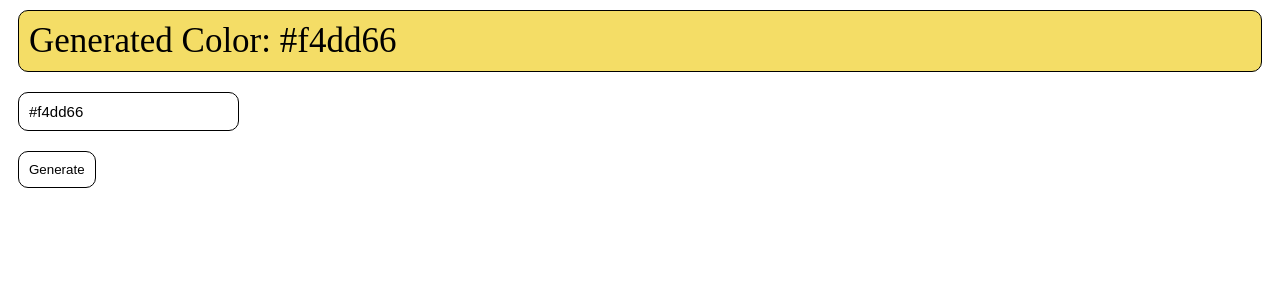
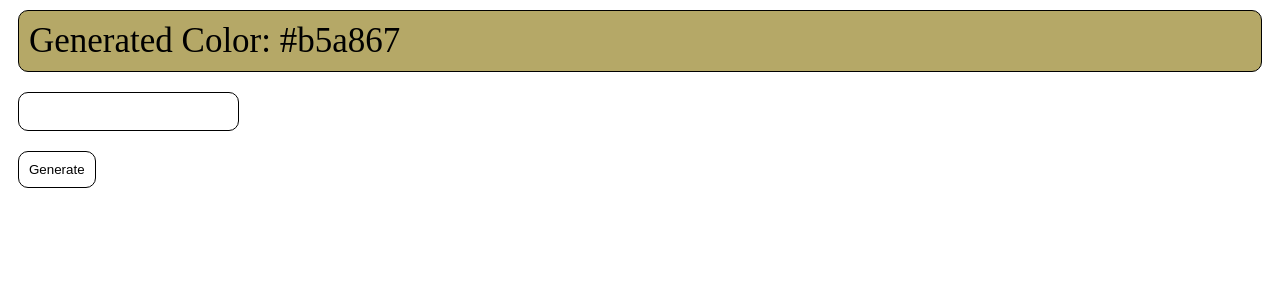
Before and after one commit to valashsab/react-random-color-generator-vs, a React app: page / in a window 1280 px wide. Shown: the top 300 px of the page. Built offline with nearby package versions, Linux system fonts and the light colour scheme.

Commit message:
Adapt code for hue and luminosity request

```diff
--- a/src/App.js
+++ b/src/App.js
@@ -2,9 +2,13 @@ import randomColor from 'randomcolor';
 import { useState } from 'react';
 
 export default function App() {
-  const initialColor = randomColor();
+  const initialColor = randomColor({
+    luminosity: 'random',
+    hue: 'random',
+  });
   const [color, setColor] = useState(initialColor);
-
+  const generateHue = initialColor.hue;
+  const [hue, setHue] = useState(generateHue);
   return (
     <>
       <div
@@ -31,14 +35,9 @@ export default function App() {
           margin: '10px',
           backgroundColor: '#ffffff',
         }}
-        value={color}
-        oneChange={(event) => {
-          setColor(event.currentTarget.value);
-
-          if (inputName === color) {
-            // what is the indicator for =?
-            const requestedColor = setColor(requestedColor);
-          }
+        value={hue}
+        onChange={(event) => {
+          setHue(event.currentTarget.value);
         }}
       />
       <br />
```
